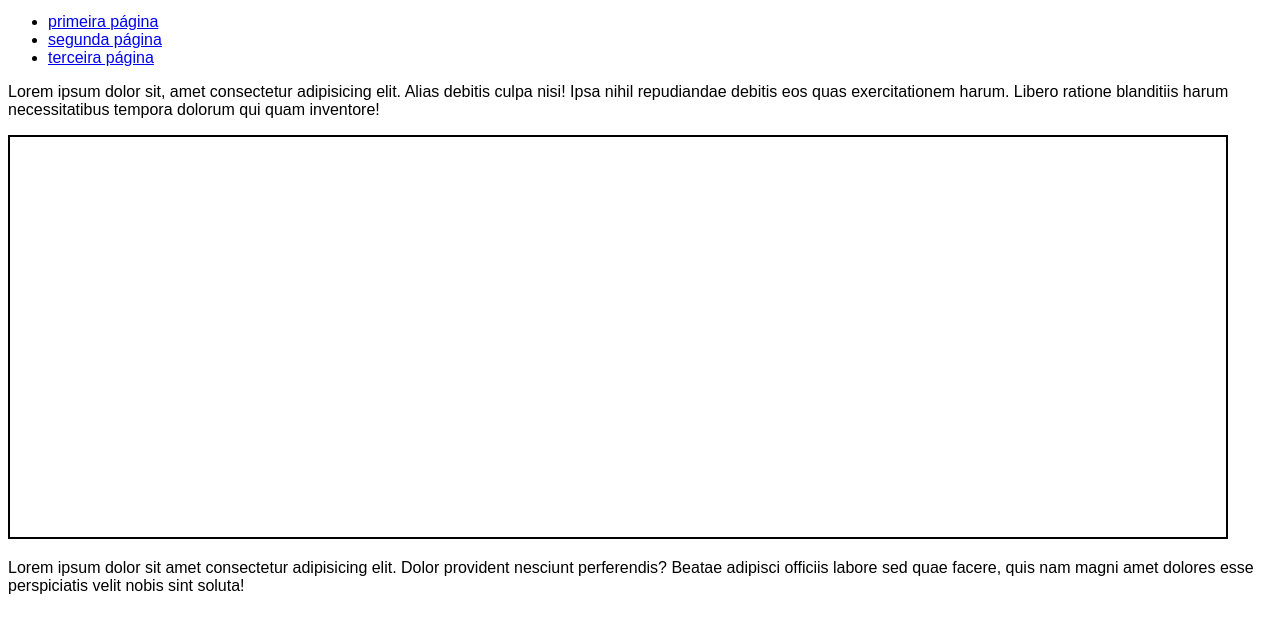
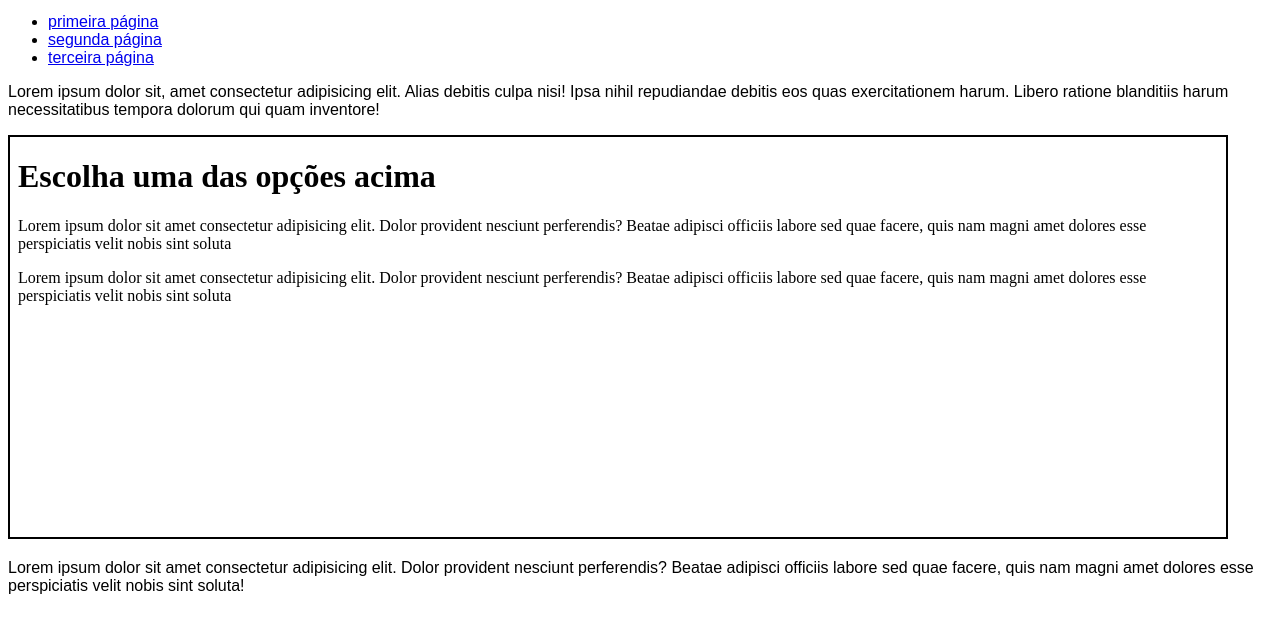
Before and after one commit to EdevNogueira/HTML-CSS, a plain HTML site: page Exercícios/ex024/iframe003.html in a window 1280 px wide. Shown: the part 119-752 px from the top of the page. Drawn offline with Linux system fonts and the light colour scheme.

Commit message:
update srcdoc iframe003.html

```diff
--- a/Exercícios/ex024/iframe003.html
+++ b/Exercícios/ex024/iframe003.html
@@ -28,7 +28,7 @@
 
     <p>Lorem ipsum dolor sit, amet consectetur adipisicing elit. Alias debitis culpa nisi! Ipsa nihil repudiandae debitis eos quas exercitationem harum. Libero ratione blanditiis harum necessitatibus tempora dolorum qui quam inventore!</p>
 
-    <iframe id="forma" name="frame" src=""></iframe>
+    <iframe id="forma" name="frame" srcdoc="<h1>Escolha uma das opções acima</h1><p>Lorem ipsum dolor sit amet consectetur adipisicing elit. Dolor provident nesciunt perferendis? Beatae adipisci officiis labore sed quae facere, quis nam magni amet dolores esse perspiciatis velit nobis sint soluta</p><p>Lorem ipsum dolor sit amet consectetur adipisicing elit. Dolor provident nesciunt perferendis? Beatae adipisci officiis labore sed quae facere, quis nam magni amet dolores esse perspiciatis velit nobis sint soluta</p>"></iframe>
 
     <p>Lorem ipsum dolor sit amet consectetur adipisicing elit. Dolor provident nesciunt perferendis? Beatae adipisci officiis labore sed quae facere, quis nam magni amet dolores esse perspiciatis velit nobis sint soluta!</p>
 </body>
```
